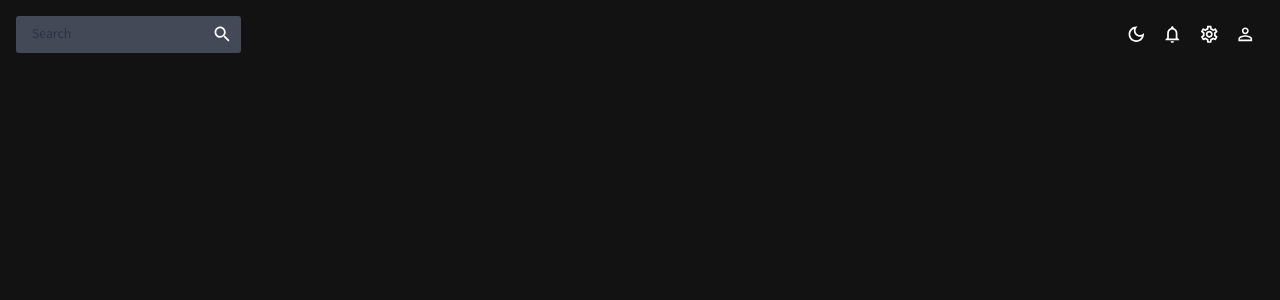
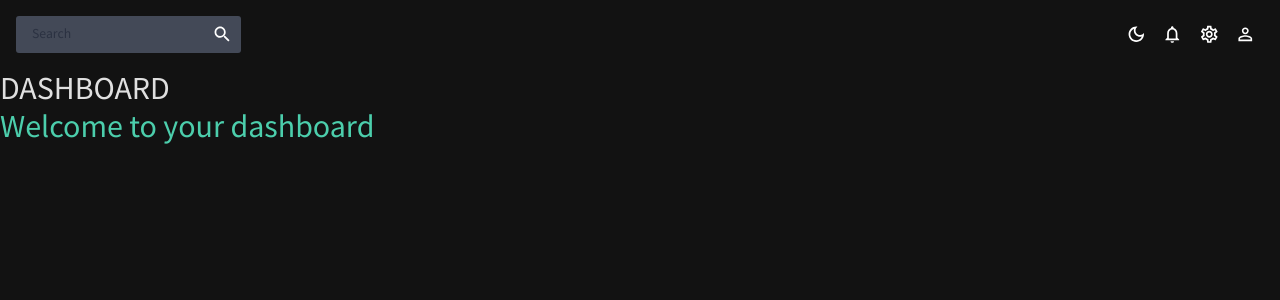
Before and after one commit to anonymous-dev-30/mui-kit, a React (Create React App) app: page / in a window 1280 px wide. Shown: the top 300 px of the page. Built offline with nearby package versions, Linux system fonts and the light colour scheme.

Commit message:
page header for every component

```diff
--- a/src/App.js
+++ b/src/App.js
@@ -3,6 +3,7 @@ import ErrorBoundary from './components/error-boundary/ErrorBoundary';
 import { ThemeProvider, CssBaseline } from '@mui/material';
 import { ColorModeContext, useMode } from './theme';
 import TopBar from './components/appbar';
+import DashBoard from './components/dashboard';
 
 function App() {
 
@@ -17,6 +18,7 @@ function App() {
         <CssBaseline />
         <main className='content'>
           <TopBar />
+          <DashBoard />
         </main>
         {/* BaseRouter  */}
       </ThemeProvider>
--- /dev/null
+++ b/src/components/appbar/PageHeader/index.js
@@ -0,0 +1,20 @@
+import React from 'react'
+import { token } from '../../../theme';
+import { Typography, useTheme, Box } from '@mui/material';
+
+const PageHeader = ({title, subTitle}) => {
+	const theme = useTheme();
+	const colors = token(theme.palette.mode);
+	return (
+		<Box mb="10px">
+			<Typography
+				variant='h2'
+				color={colors.grey[100]}
+			>{title}</Typography>
+			<Typography variant='h2'
+				color={colors.greenAccent[500]}>{subTitle}</Typography>
+		</Box>
+	)
+}
+
+export default PageHeader;
--- a/src/components/dashboard/index.jsx
+++ b/src/components/dashboard/index.jsx
@@ -1,8 +1,13 @@
 import React from 'react'
+import PageHeader from '../appbar/PageHeader';
 
 const DashBoard = () => {
   return (
-    <>                    {/* Material Theme / UI provider */}
+    <>
+      <PageHeader
+        title="DASHBOARD"
+        subTitle="Welcome to your dashboard"
+      />
     </>
   )
 }
```
Lines whose indentation alone changed are shown as unchanged.
